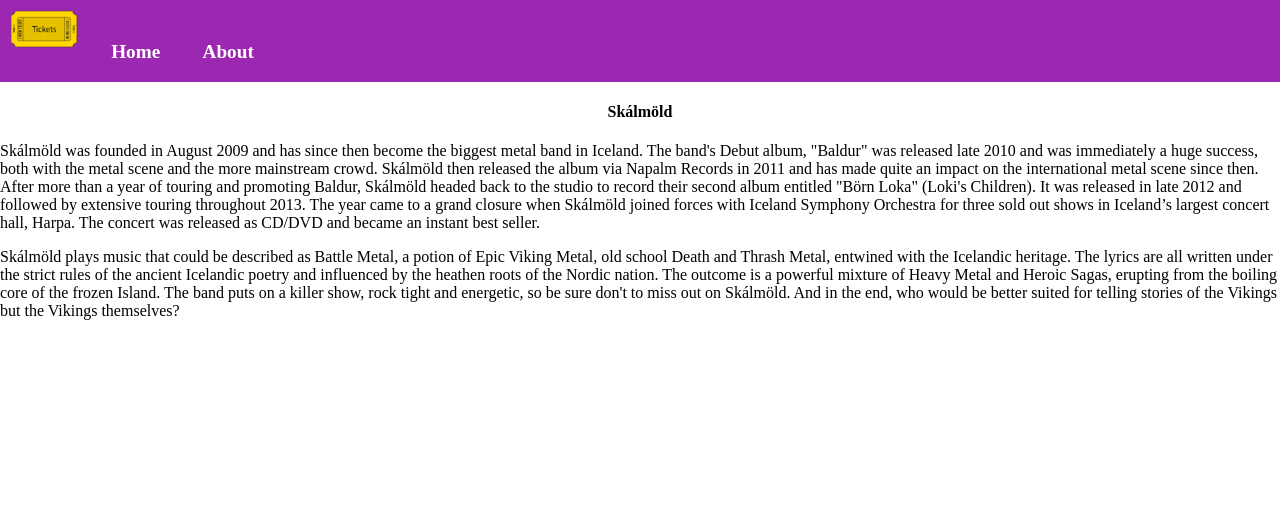
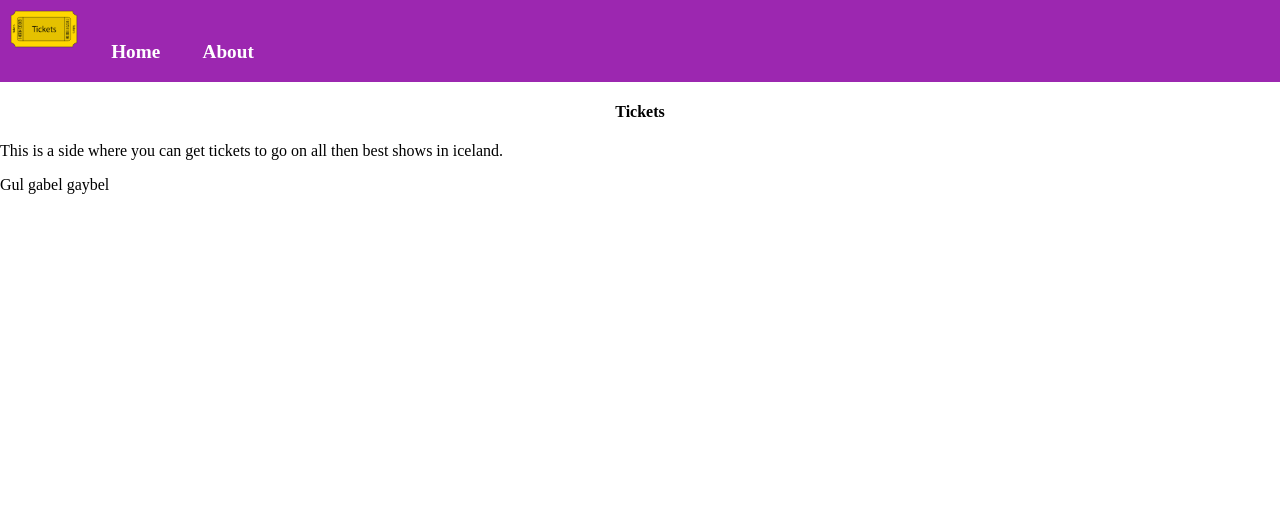
Before and after one commit to bjarkifannar/VSH2A3U, a PHP site: page /about.php in a window 1280 px wide. Shown: the top 519 px of the page. Run offline with PHP 8.4, Linux system fonts and the light colour scheme; some libraries are stand-ins or nearby versions.

Commit message:
Changed about and buy
added img tag

```diff
--- a/Verkefni6/about.php
+++ b/Verkefni6/about.php
@@ -10,13 +10,12 @@
 			require "inc/header.php";
 		?>
 		<div class="main">
-			<h4 class="center-text">Skálmöld</h4>
+			<h4 class="center-text">Tickets</h4>
 			<p>
-				Skálmöld was founded in August 2009 and has since then become the biggest metal band in Iceland. The band's Debut album, "Baldur" was released late 2010 and was immediately a huge success, both with the metal scene and the more mainstream crowd. Skálmöld then released the album via Napalm Records in 2011 and has made quite an impact on the international metal scene since then. After more than a year of touring and promoting Baldur, Skálmöld headed back to the studio to record their second album entitled "Börn Loka" (Loki's Children). It was released in late 2012 and followed by extensive touring throughout 2013. The year came to a grand closure when Skálmöld joined forces with Iceland Symphony Orchestra for three sold out shows in Iceland’s largest concert hall, Harpa. The concert was released as CD/DVD and became an instant best seller.
+				This is a side where you can get tickets to go on all then best shows in iceland.
 			</p>
 			<p>
-				Skálmöld plays music that could be described as Battle Metal, a potion of Epic Viking Metal, old school Death and Thrash Metal, entwined with the Icelandic heritage. The lyrics are all written under the strict rules of the ancient Icelandic poetry and influenced by the heathen roots of the Nordic nation. The outcome is a powerful mixture of Heavy Metal and Heroic Sagas, erupting from the boiling core of the frozen Island.
-				The band puts on a killer show, rock tight and energetic, so be sure don't to miss out on Skálmöld. And in the end, who would be better suited for telling stories of the Vikings but the Vikings themselves?
+				Gul gabel gaybel
 			</p>
 		</div>
 		<?php
```
Also changed, not shown: Verkefni6/buy.php (+5 -2 lines).
